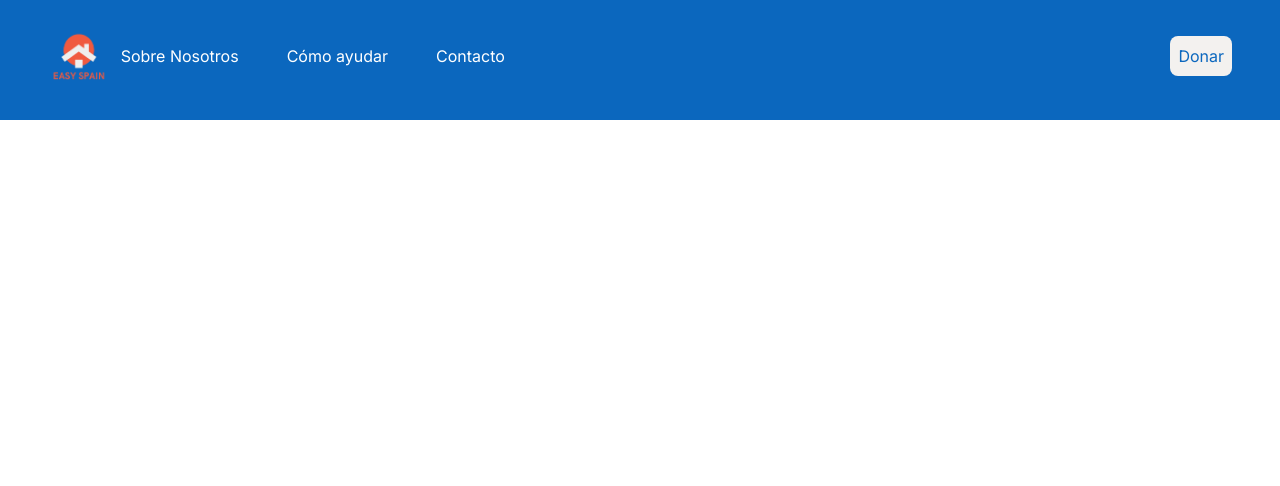
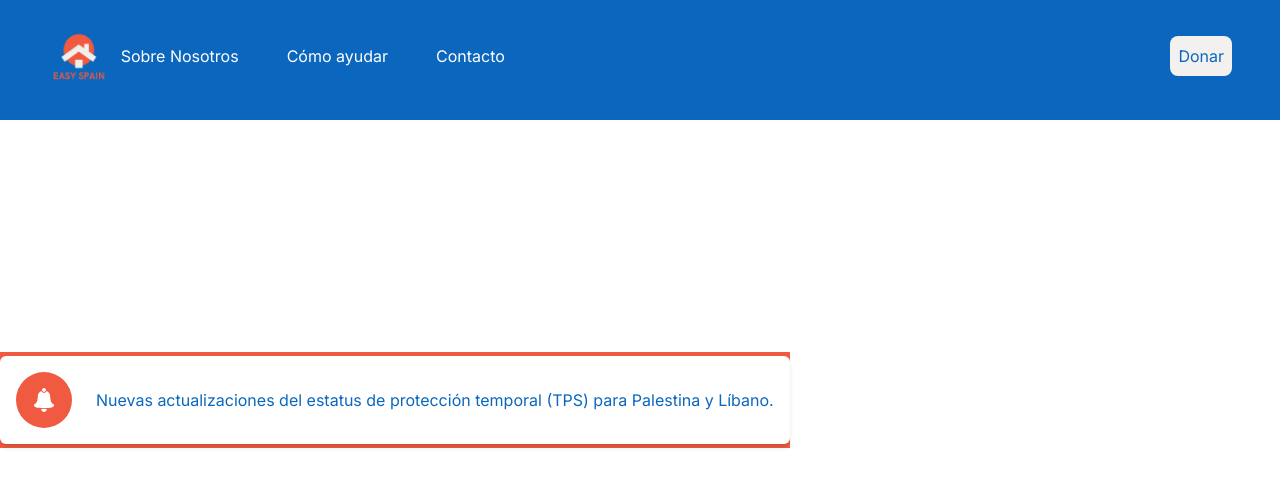
Before and after one commit to leamontoya19/hackatong4, a React (Vite) app: page / in a window 1280 px wide. Shown: the top 486 px of the page. Built offline with nearby package versions, Linux system fonts and the light colour scheme.

Commit message:
alert-second-header

```diff
--- a/src/App.jsx
+++ b/src/App.jsx
@@ -1,6 +1,7 @@
 import React from 'react';
 import { BrowserRouter as Router, Route, Routes } from 'react-router-dom';
 import Header from './components/header/Header';
+import NewsAlert from './components/newsAlert/NewsAlert';
 //import Home from './pages/Home';  // Supongamos que tienes una página Home
 //import About from './pages/About';  // Supongamos que tienes una página About
 
@@ -8,6 +9,7 @@ function App() {
   return (
     <Router>
       <Header />
+      <NewsAlert/>
       <Routes>
         {/* <Route path="/" element={<Home />} /> */}
         {/* <Route path="/about" element={<About />} /> */}
--- /dev/null
+++ b/src/components/newsAlert/NewsAlert.jsx
@@ -0,0 +1,45 @@
+import React from 'react';
+
+const NewsAlert = () => {
+  return (
+    <section className="bg-[#f05a40] text-white py-1">
+      <div className="bg-white text-black rounded-md flex flex-col md:flex-row items-center p-4 shadow-md">
+        {/* Icon section */}
+        <div className="flex items-center justify-center bg-[#f05a40] p-4 rounded-full text-white md:mr-6">
+          <svg
+            xmlns="http://www.w3.org/2000/svg"
+            aria-labelledby="alarm-bell-icon"
+            role="img"
+            x="0px"
+            y="0px"
+            width="24"
+            height="24"
+            viewBox="0 0 224 224"
+            className="fill-current"
+          >
+            <title id="alarm-bell-icon">Small alarm bell icon</title>
+            <g fill="none" stroke="none">
+              <g fill="#ffffff">
+                <path d="M112,0c-9.8875,0 -17.92,8.0325 -17.92,17.92c0,9.8875 8.0325,17.92 17.92,17.92c9.8875,0 17.92,-8.0325 17.92,-17.92c0,-9.8875 -8.0325,-17.92 -17.92,-17.92zM86.8,27.3c-20.475,8.7675 -33.04,28.5075 -33.04,53.34c0,49.28 -17.0275,61.6525 -27.16,69.02c-4.4975,3.255 -8.68,6.2825 -8.68,11.62c0,18.8475 28.14,26.88 94.08,26.88c65.94,0 94.08,-8.0325 94.08,-26.88c0,-5.3375 -4.1825,-8.365 -8.68,-11.62c-10.1325,-7.3675 -27.16,-19.74 -27.16,-69.02c0,-24.9025 -12.5475,-44.59 -33.04,-53.34c-3.8325,10.185 -13.7025,17.5 -25.2,17.5c-11.4975,0 -21.3675,-7.3325 -25.2,-17.5zM85.12,196.56c0,0.175 0,0.385 0,0.56c0,14.8225 12.0575,26.88 26.88,26.88c14.8225,0 26.88,-12.0575 26.88,-26.88c0,-0.175 0,-0.385 0,-0.56c-8.435,0.35 -17.395,0.56 -26.88,0.56c-9.485,0 -18.445,-0.21 -26.88,-0.56z"></path>
+              </g>
+            </g>
+          </svg>
+        </div>
+
+        {/* Message section */}
+        <div className="flex-1">
+          <p className="font-bold">
+            <a
+              href="#"
+              className="hover:underline text-[#0b67be]"
+            >
+              Nuevas actualizaciones del estatus de protección temporal (TPS) para Palestina y Líbano.
+            </a>
+          </p>
+        </div>
+      </div>
+    </section>
+  );
+};
+
+export default NewsAlert;
```
